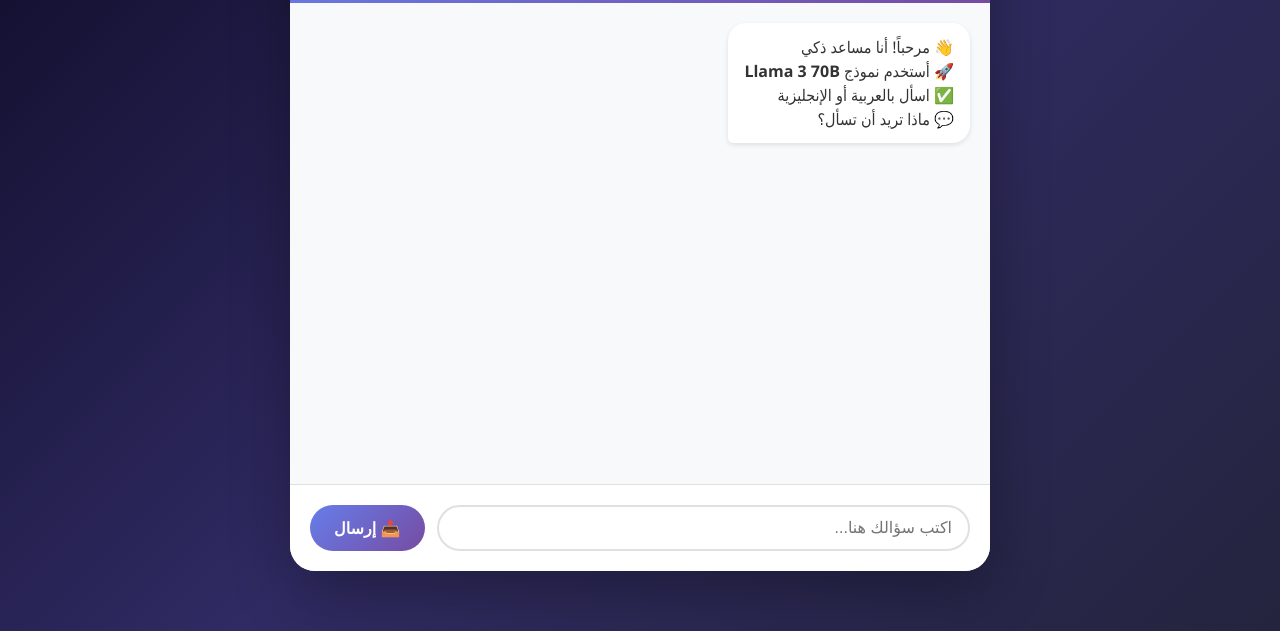
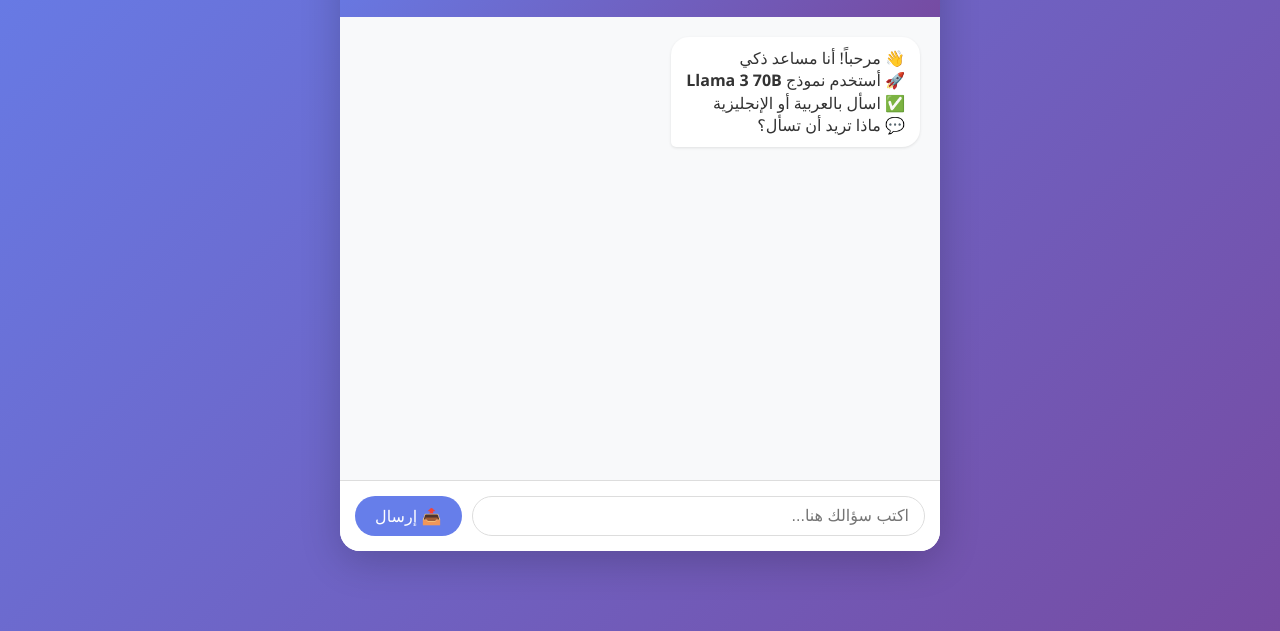
Before and after one commit to saidfedda/llm-webapp, a website: page index.html in a window 1280 px wide. Shown: the part 169-800 px from the top of the page. Drawn offline with Linux system fonts and the light colour scheme.

Commit message:
Update style.css

```diff
--- a/style.css
+++ b/style.css
@@ -5,8 +5,8 @@
 }
 
 body {
-    font-family: 'Segoe UI', Tahoma, Geneva, Verdana, sans-serif;
-    background: linear-gradient(135deg, #0f0c29, #302b63, #24243e);
+    font-family: 'Segoe UI', Arial, sans-serif;
+    background: linear-gradient(135deg, #667eea, #764ba2);
     height: 100vh;
     display: flex;
     justify-content: center;
@@ -15,15 +15,14 @@ body {
 
 .container {
     width: 90%;
-    max-width: 700px;
-    height: 85vh;
-    background: rgba(255, 255, 255, 0.95);
-    border-radius: 25px;
+    max-width: 600px;
+    height: 80vh;
+    background: white;
+    border-radius: 20px;
     display: flex;
     flex-direction: column;
     overflow: hidden;
-    box-shadow: 0 20px 60px rgba(0,0,0,0.3);
-    backdrop-filter: blur(10px);
+    box-shadow: 0 10px 40px rgba(0,0,0,0.2);
 }
 
 .header {
@@ -34,7 +33,7 @@ body {
 }
 
 .header h1 {
-    font-size: 1.8rem;
+    font-size: 1.5rem;
     margin-bottom: 8px;
 }
 
@@ -42,7 +41,6 @@ body {
     display: flex;
     gap: 10px;
     justify-content: center;
-    margin-top: 8px;
 }
 
 .api-badge, .model-badge {
@@ -50,7 +48,6 @@ body {
     padding: 4px 12px;
     border-radius: 20px;
     font-size: 0.75rem;
-    font-weight: bold;
 }
 
 .chat-box {
@@ -65,12 +62,6 @@ body {
 
 .message {
     display: flex;
-    animation: fadeIn 0.3s ease;
-}
-
-@keyframes fadeIn {
-    from { opacity: 0; transform: translateY(10px); }
-    to { opacity: 1; transform: translateY(0); }
 }
 
 .message.user {
@@ -83,14 +74,13 @@ body {
 
 .message-content {
     max-width: 75%;
-    padding: 12px 16px;
+    padding: 10px 15px;
     border-radius: 18px;
-    line-height: 1.5;
-    word-wrap: break-word;
+    line-height: 1.4;
 }
 
 .message.user .message-content {
-    background: linear-gradient(135deg, #667eea, #764ba2);
+    background: #667eea;
     color: white;
     border-bottom-right-radius: 5px;
 }
@@ -99,73 +89,50 @@ body {
     background: white;
     color: #333;
     border-bottom-left-radius: 5px;
-    box-shadow: 0 2px 5px rgba(0,0,0,0.1);
+    box-shadow: 0 1px 3px rgba(0,0,0,0.1);
 }
 
 .input-area {
     display: flex;
-    padding: 20px;
-    gap: 12px;
+    padding: 15px;
+    gap: 10px;
     background: white;
-    border-top: 1px solid #e0e0e0;
+    border-top: 1px solid #ddd;
 }
 
 .input-area input {
     flex: 1;
-    padding: 12px 16px;
-    border: 2px solid #e0e0e0;
+    padding: 10px 15px;
+    border: 1px solid #ddd;
     border-radius: 25px;
     font-size: 1rem;
     outline: none;
-    transition: all 0.3s;
 }
 
 .input-area input:focus {
     border-color: #764ba2;
-    box-shadow: 0 0 0 3px rgba(118, 75, 162, 0.1);
 }
 
 .input-area button {
-    background: linear-gradient(135deg, #667eea, #764ba2);
+    background: #667eea;
     color: white;
     border: none;
-    padding: 12px 24px;
+    padding: 10px 20px;
     border-radius: 25px;
     cursor: pointer;
     font-size: 1rem;
-    font-weight: bold;
-    display: flex;
-    gap: 8px;
-    align-items: center;
-    transition: all 0.3s;
 }
 
 .input-area button:hover {
-    transform: translateY(-2px);
-    box-shadow: 0 5px 15px rgba(102, 126, 234, 0.4);
+    background: #764ba2;
 }
 
-.input-area button:active {
-    transform: translateY(0);
-}
-
-.footer {
-    text-align: center;
-    padding: 10px;
-    font-size: 0.7rem;
-    color: #888;
-    background: white;
-    border-top: 1px solid #f0f0f0;
-}
-
-/* Loading animation */
 .typing {
     display: flex;
     gap: 4px;
-    padding: 12px 16px;
+    padding: 10px 15px;
     background: white;
     border-radius: 18px;
-    border-bottom-left-radius: 5px;
     width: fit-content;
 }
 
@@ -182,35 +149,14 @@ body {
 
 @keyframes bounce {
     0%, 60%, 100% { transform: translateY(0); }
-    30% { transform: translateY(-10px); }
+    30% { transform: translateY(-8px); }
 }
 
-/* Scrollbar */
 .chat-box::-webkit-scrollbar {
-    width: 6px;
-}
-
-.chat-box::-webkit-scrollbar-track {
-    background: #f1f1f1;
+    width: 5px;
 }
 
 .chat-box::-webkit-scrollbar-thumb {
     background: #764ba2;
     border-radius: 10px;
 }
-
-/* Responsive */
-@media (max-width: 600px) {
-    .container {
-        width: 95%;
-        height: 90vh;
-    }
-
-    .message-content {
-        max-width: 85%;
-    }
-
-    .header h1 {
-        font-size: 1.3rem;
-    }
-}
```
